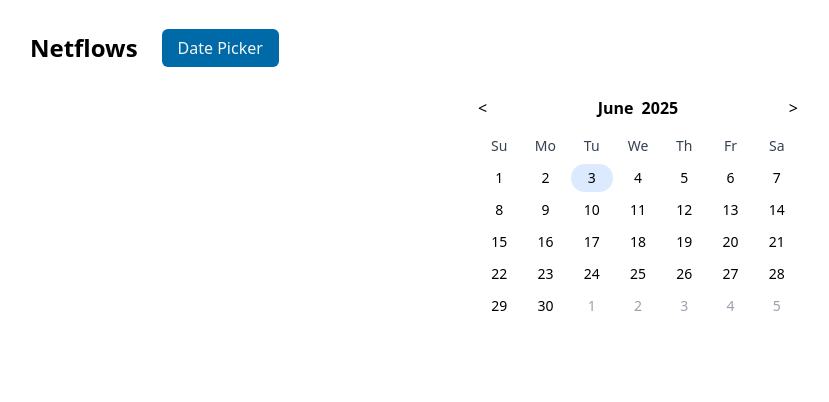
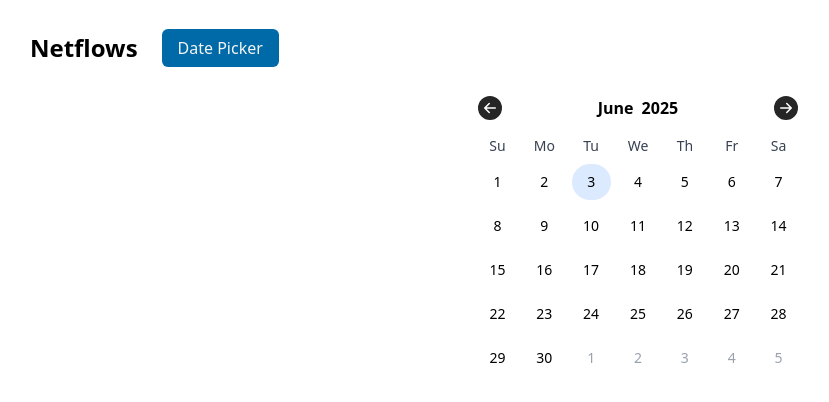
Before and after one commit to flowz0/netflows-ui-library, a Next.js app: page /date-picker in a window 1280 px wide. Shown: the top 402 px of the page, without its empty margins (2-831 px from the left). Built offline with nearby package versions, Linux system fonts and the light colour scheme.

Commit message:
install and implement react-icon arrows

```diff
--- a/app/components/date-picker/DatePicker.tsx
+++ b/app/components/date-picker/DatePicker.tsx
@@ -5,6 +5,8 @@ import { useDatePicker } from "./useDatePicker";
 import { MonthSelector } from "./MonthSelector";
 import { YearSelector } from "./YearSelector";
 import { format, isToday, isSameMonth, isSameDay } from "date-fns";
+
+import { BsFillArrowLeftCircleFill, BsFillArrowRightCircleFill } from "react-icons/bs";
 
 export const DatePicker = () => {
   const {
@@ -52,10 +54,12 @@ export const DatePicker = () => {
   }, [setShowMonthSelector, setShowYearSelector]);
 
   return (
-    <div ref={datePickerRef} className="w-80 mx-auto">
+    <div ref={datePickerRef} className="max-w-80 mx-auto">
       {/* Header */}
       <div className="flex justify-between items-center mb-4">
-        <button onClick={prevMonth}>&lt;</button>
+        <button onClick={prevMonth}>
+          <BsFillArrowLeftCircleFill className="text-neutral-800 w-6 h-6" />
+        </button>
         <div className="flex gap-2">
           <button
             onClick={() => {
@@ -76,7 +80,9 @@ export const DatePicker = () => {
             {format(currentMonth, "yyyy")}
           </button>
         </div>
-        <button onClick={nextMonth}>&gt;</button>
+        <button onClick={nextMonth}>
+          <BsFillArrowRightCircleFill className="text-neutral-800 w-6 h-6" />
+        </button>
       </div>
 
       {showMonthSelector ? (
@@ -91,20 +97,20 @@ export const DatePicker = () => {
         />
       ) : (
         <>
-          <div className="grid grid-cols-7 gap-1 text-center font-medium text-sm text-gray-700 mb-2">
+          <div className="grid grid-cols-7 gap-2 text-center font-medium text-sm text-gray-700 mb-2">
             {["Su", "Mo", "Tu", "We", "Th", "Fr", "Sa"].map((d) => (
               <div key={d}>{d}</div>
             ))}
           </div>
 
-          <div className="grid grid-cols-7 gap-1 text-center text-sm">
+          <div className="grid grid-cols-7 gap-2 text-center text-sm">
             {calendarDays.map((day) => {
               const isCurrentMonth = isSameMonth(day, currentMonth);
               return (
                 <button
                   key={day.toISOString()}
                   onClick={() => selectDate(day)}
-                  className={`p-1 rounded-full transition
+                  className={`p-2 rounded-full transition
                     ${isToday(day) ? "bg-blue-100" : ""}
                     ${selectedDate && isSameDay(day, selectedDate)
                       ? "bg-blue-500 text-white"
--- a/package.json
+++ b/package.json
@@ -12,7 +12,8 @@
     "date-fns": "^4.1.0",
     "next": "15.3.3",
     "react": "^19.0.0",
-    "react-dom": "^19.0.0"
+    "react-dom": "^19.0.0",
+    "react-icons": "^5.5.0"
   },
   "devDependencies": {
     "@eslint/eslintrc": "^3",
```
Also changed, not shown: 1 other file (tests, documents, lock files or other folders).
